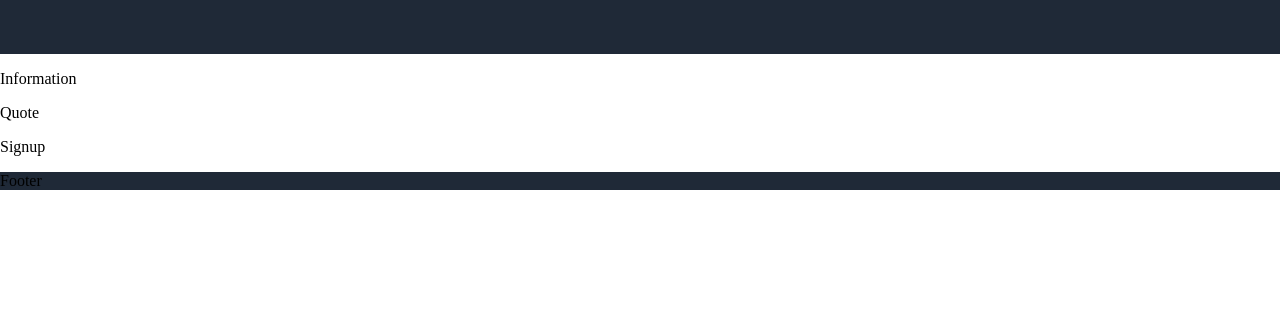
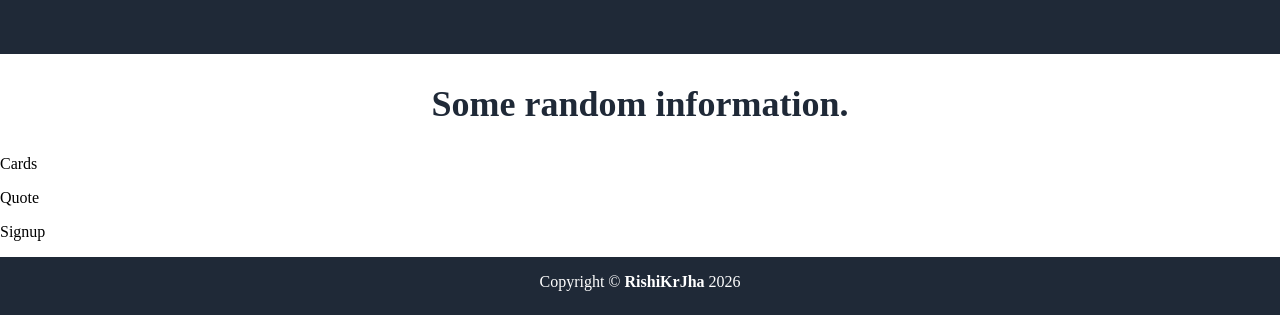
Before and after one commit to RishiKrJha/odin-landing-page, a plain HTML site: page index.html in a window 1280 px wide. Shown: the part 530-845 px from the top of the page. Before the commit the page ends 800 px from the top, so only its background shows below. Drawn offline with Linux system fonts and the light colour scheme.

Commit message:
Update footer copyright details and styling

```diff
--- a/index.html
+++ b/index.html
@@ -30,7 +30,10 @@
         </div>
     </div>
     <div class="info-section">
-        <p>Information</p>
+        <h2>Some random information.</h2>
+        <div class="cards-section">
+            Cards
+        </div>
     </div>
     <div class="quote-section">
         <p>Quote</p>
@@ -39,7 +42,7 @@
         <p>Signup</p>
     </div>
     <div class="footer">
-        <p>Footer</p>
+        <p>Copyright &copy; <a href="https://github.com/RishiKrJha">RishiKrJha</a> 2026</p>
     </div>
 </body>
 
--- a/style.css
+++ b/style.css
@@ -93,3 +93,27 @@ body {
     height: auto;
     border-radius: 25px;
 }
+
+.info-section h2{
+    font-size: 36px;
+    color: #1F2937;
+    font-weight: 900;
+    text-align: center;
+}
+
+.footer{
+    margin: 0;
+    padding-bottom: 8px;
+    display: flex;
+    justify-content: center;
+}
+
+.footer p{
+    color: white;
+}
+
+.footer p a{
+    text-decoration: none;
+    color: white;
+    font-weight: bold;
+}
```
